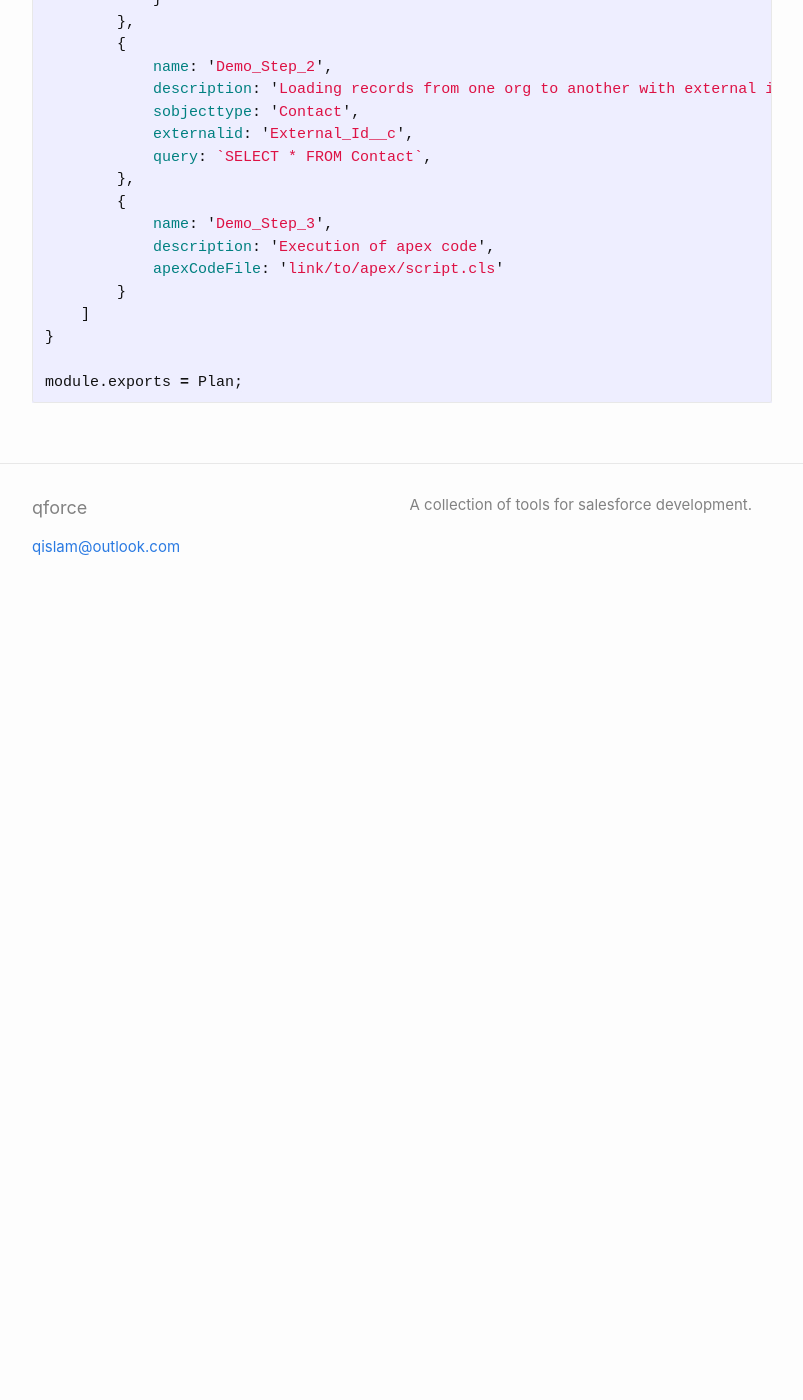
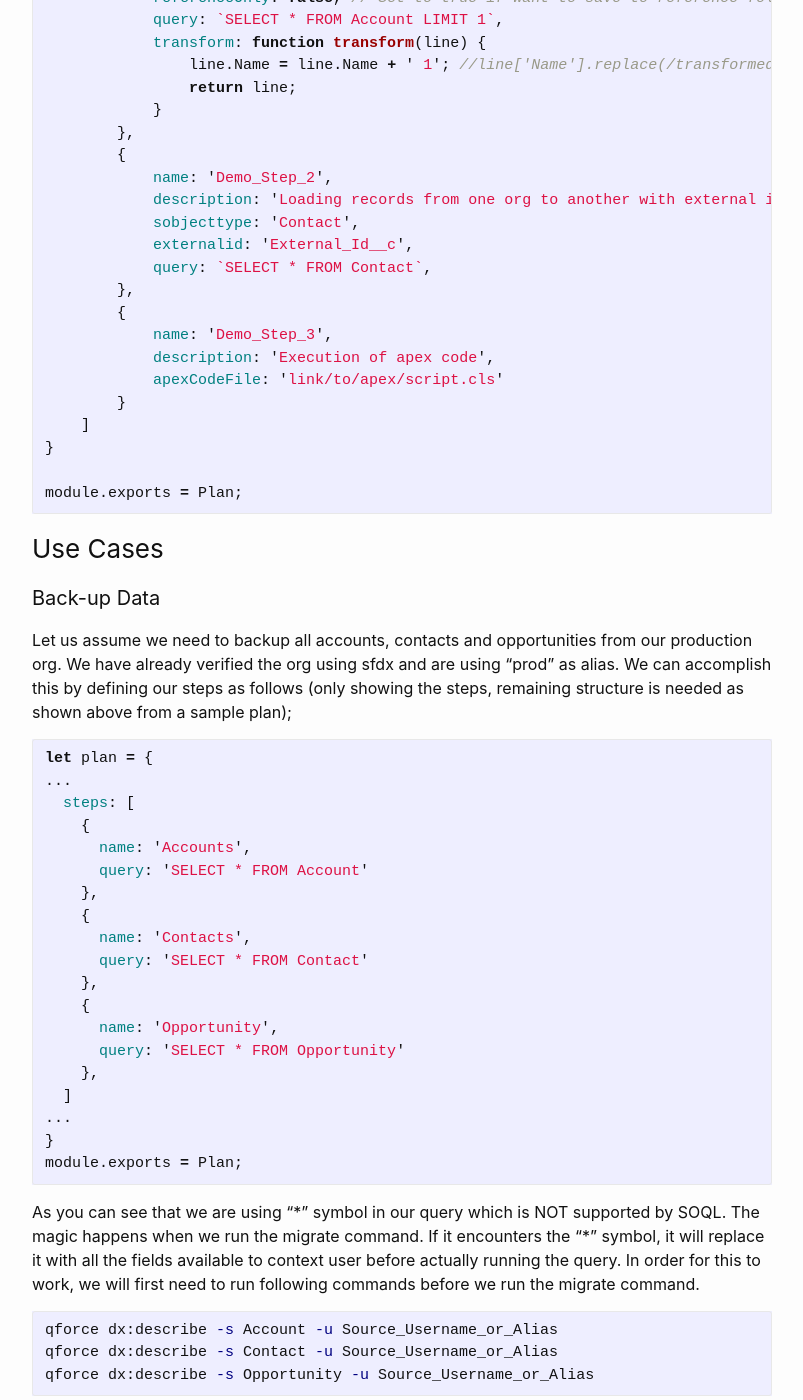
Before and after one commit to qislam/qforce, a Jekyll site: the page built from docs/usermanual/dev-migrate.md, in a window 1280 px wide and 1400 px high, scrolled down 1289 px. Shown: the whole window, without its empty margins (238-1041 px from the left). Built offline with Jekyll 4.4.1, drawn with Linux system fonts in a browser that asks for light colours; before the commit the page ends 1908 px from its top, so only the background shows below that; some of the changed text lies outside the part shown.

Commit message:
documentation updates

````diff
--- a/docs/usermanual/dev-migrate.md
+++ b/docs/usermanual/dev-migrate.md
@@ -24,6 +24,9 @@
 
 ### Defaults
 
+- If "source" is not provided it will default to value set in settings.
+- If "destination" is not provided it will default to value set in settings.
+- If "file" is not provided, it will attempt to use "migrationPlan.js". Command will fail if no file with this name is found in current directory or the path provided.
 
 ### Aliases
 
@@ -76,3 +79,111 @@
 
 module.exports = Plan;
 ```
+
+### Use Cases
+
+#### Back-up Data
+
+Let us assume we need to backup all accounts, contacts and opportunities from our production org. We have already verified the org using sfdx and are using "prod" as alias. We can accomplish this by defining our steps as follows (only showing the steps, remaining structure is needed as shown above from a sample plan);
+
+```js
+let plan = {
+...
+  steps: [
+    {
+      name: 'Accounts',
+      query: 'SELECT * FROM Account'
+    },
+    {
+      name: 'Contacts',
+      query: 'SELECT * FROM Contact'
+    },
+    {
+      name: 'Opportunity',
+      query: 'SELECT * FROM Opportunity'
+    },
+  ]
+...
+}
+module.exports = Plan;
+```
+
+As you can see that we are using "\*" symbol in our query which is NOT supported by SOQL. The magic happens when we run the migrate command. If it encounters the "\*" symbol, it will replace it with all the fields available to context user before actually running the query. In order for this to work, we will first need to run following commands before we run the migrate command.
+
+```bash
+qforce dx:describe -s Account -u Source_Username_or_Alias
+qforce dx:describe -s Contact -u Source_Username_or_Alias
+qforce dx:describe -s Opportunity -u Source_Username_or_Alias
+```
+
+We only need to run the describe once for an org/sobject. So when you  run the above plan against a new org e.g. uat, you will have to run the describe command again.
+
+Assuming we saved our plan as "dataBackupPlan.js", we will following command to download all this data.
+
+```bash
+qforce dev:migrate -f dataBackupPlan.js -s prod
+```
+
+As we are not providing the **-d** flag, it will not execute the load process.
+
+#### Update records
+
+Let us assume we need to update the email for all the contacts in our uat org. Here is how we can setup the plan.
+
+```js
+let plan = {
+  steps: [
+    {
+      name: 'Contacts',
+      query: 'SELECT Id, Email FROM Contact',
+      sobjecttype: 'Contact',
+      externalid: 'Id',
+      transform: function(line) {
+        line.Email = line.Email + '.invalid'
+        return line
+      }
+    }
+  ]
+}
+module.exports = Plan;
+```
+
+Here is how we will execute the plan assuming we saved the plan as "contactUpdatePlan.js" and "uat" is the alias for our org where we are making the update.
+
+```bash
+qforce dev:migrate -f contactUpdatePlan.js -s uat -d uat
+```
+
+#### Copy Data From One Org to Another
+
+Let us assume we want to copy all test accounts, contacts and opportunities from uat sandbox to our dev sandbox. We have a custom field isTest__c on Account object. We also have set external id field External_Id__c on all three objects. Here is how the plan will look like.
+
+```js
+let plan = {
+...
+  steps: [
+    {
+      name: 'Accounts',
+      query: 'SELECT External_Id__c, Name, OTHER_FIELDS FROM Account WHERE isTest__c = true',
+      sobjecttype: 'Account',
+      externalid: 'External_Id__c'
+    },
+    {
+      name: 'Contacts',
+      query: 'SELECT External_Id__c, Account.External_Id__c, OTHER_FIELDS FROM Contact WHERE Account.isTest__c = true',
+      sobjecttype: 'Contact',
+      externalid: 'External_Id__c'
+    },
+    {
+      name: 'Opportunities',
+      query: 'SELECT External_Id__c, Account.External_Id__c, OTHER_FIELDS FROM Contact WHERE Account.isTest__c = true',
+      sobjecttype: 'Opportunity',
+      externalid: 'External_Id__c'
+    }
+  ]
+...
+}
+module.exports = Plan;
+```
+
+The key here is that we have included a lookup to parent object with its external id and parent object is loaded with that external id. This same approach can be used to upload more complex data structure. We just need to make sure the order of load makes sense.
````
Also changed, not shown: docs/_posts/2019-11-16-handle-salesforce-data-the-easy-way.md (+1 -1 lines), docs/usermanual/dev-deploy.md (added, +31 -0 lines), src/commands/dev/deploy.ts (+1 -10 lines).
